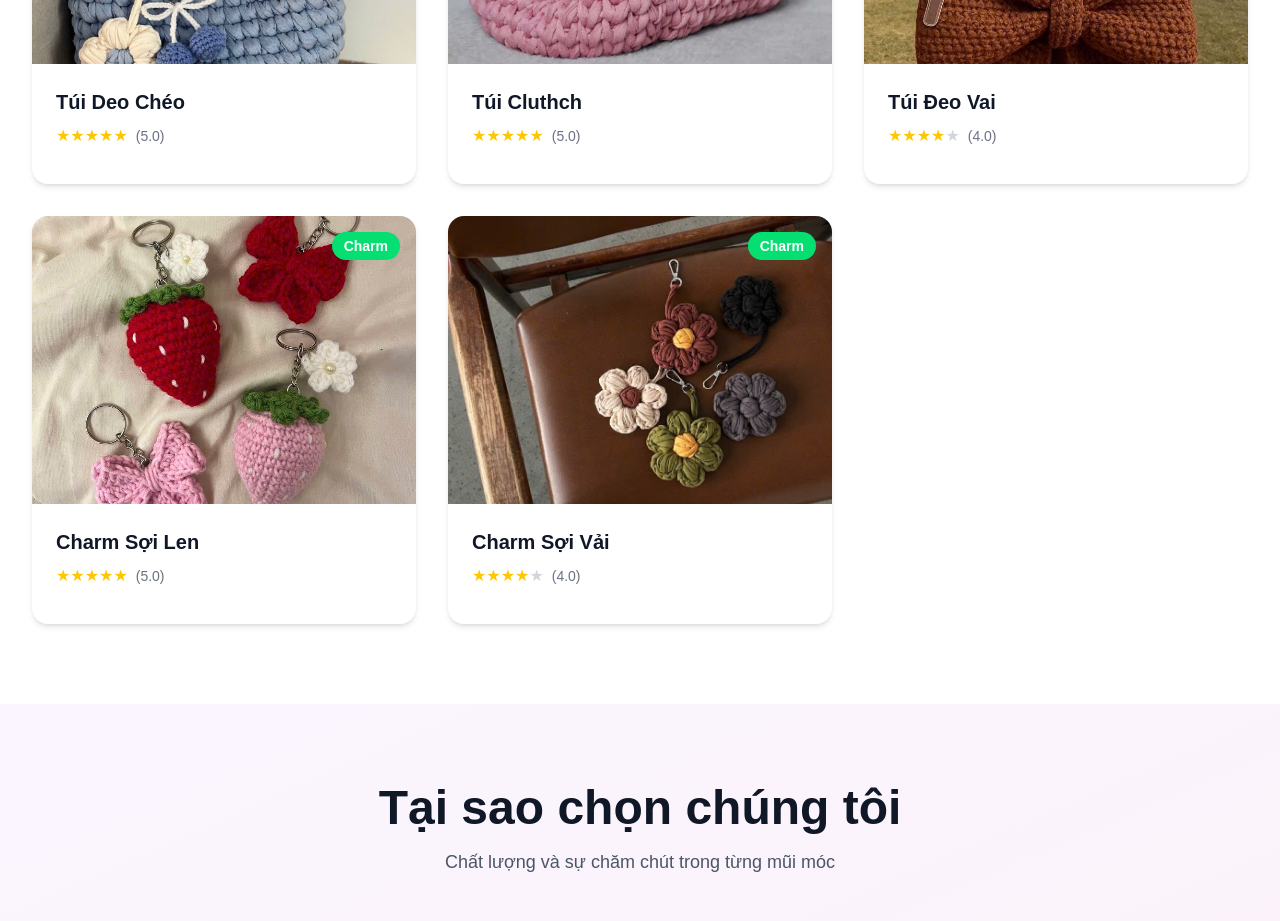
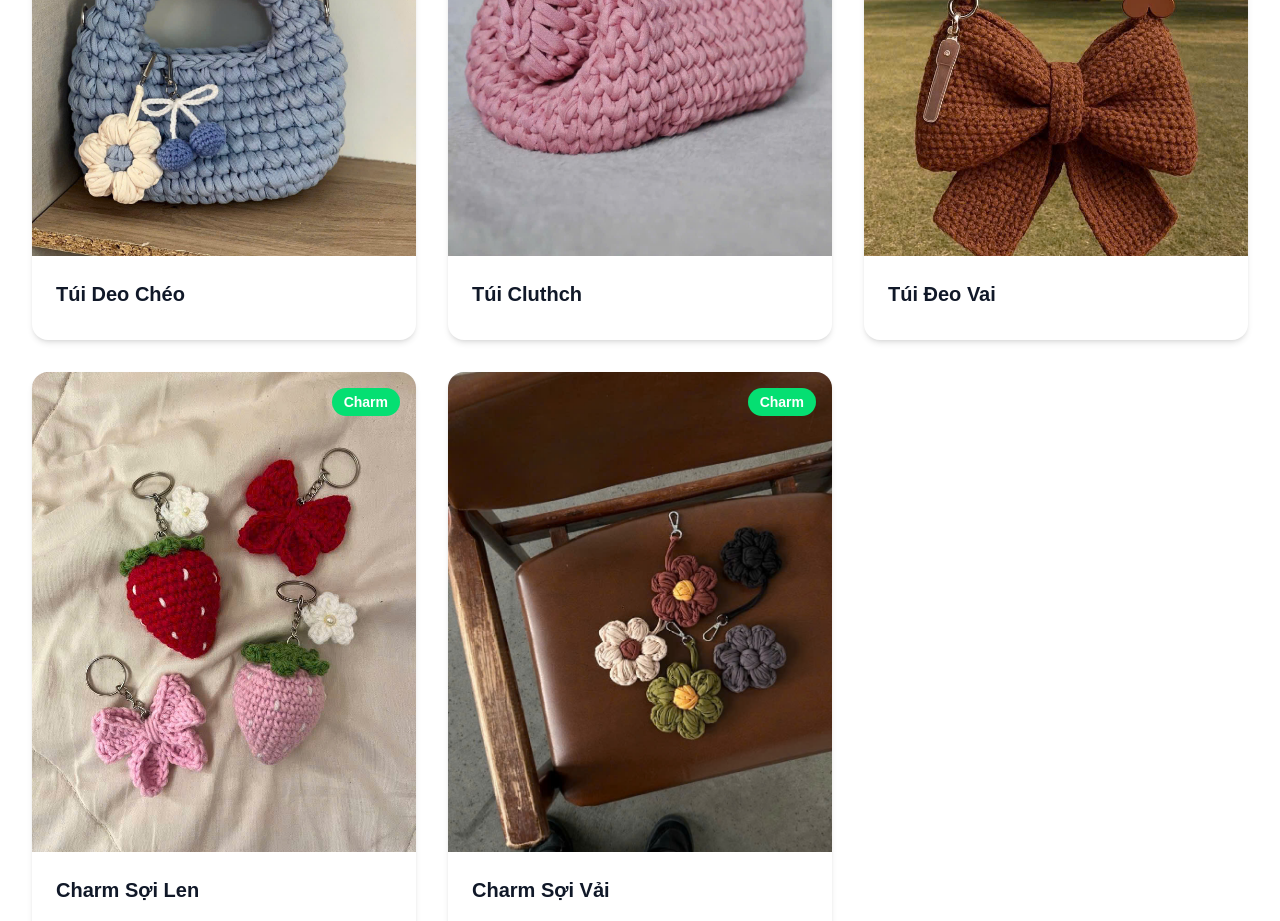
Before and after one commit to quankmksnb/handmade-bag-landing, a Next.js app: page / in a window 1280 px wide. Shown: the part 1340-2261 px from the top of the page. Built offline with nearby package versions, Linux system fonts and the light colour scheme.

Commit message:
update size img

```diff
--- a/src/components/ProductGrid.js
+++ b/src/components/ProductGrid.js
@@ -36,7 +36,7 @@ export default function ProductGrid({ onAddToCart }) {
             return (
               <div key={product.id} className="bg-white rounded-2xl shadow-md hover:shadow-xl transition-all duration-300 overflow-hidden group">
                 <div className="relative">
-                  <div className="h-64 sm:h-72 flex items-center justify-center bg-gray-100">
+                  <div className="h-80 sm:h-120 flex items-center justify-center bg-gray-100">
                     <img src={imgSrc} alt={product.name} className="w-full h-full object-cover" />
                   </div>
                   {product.tag && (
@@ -46,10 +46,6 @@ export default function ProductGrid({ onAddToCart }) {
 
                 <div className="p-6">
                   <h3 className="text-xl font-bold text-gray-900 mb-2">{product.name}</h3>
-                  <div className="flex items-center gap-2 mb-3">
-                    <div className="flex">{[...Array(5)].map((_, i) => (<span key={i} className={i < product.rating ? 'text-yellow-400' : 'text-gray-300'}>★</span>))}</div>
-                    <span className="text-sm text-gray-500">({product.rating}.0)</span>
-                  </div>
                 </div>
               </div>
             );
```
